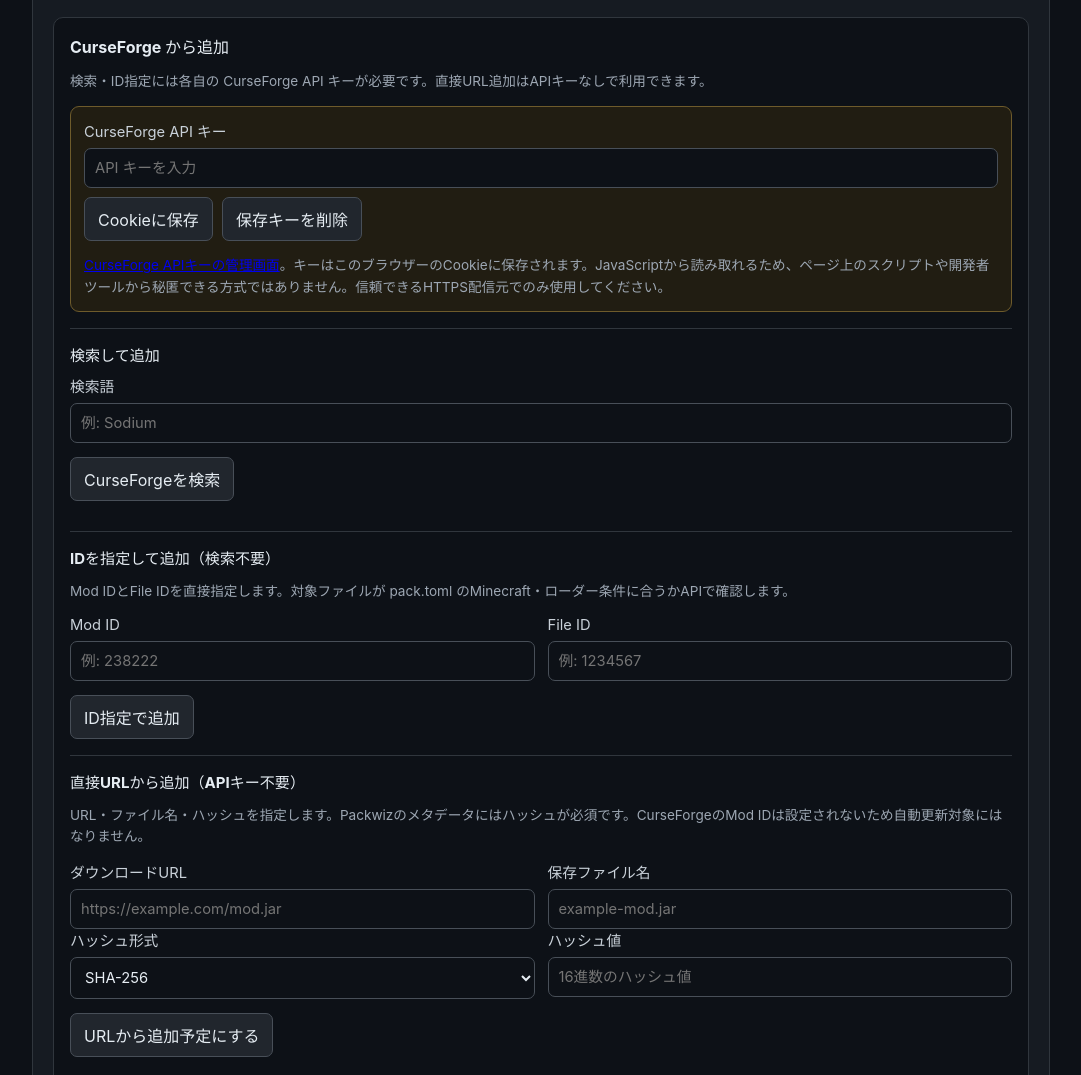
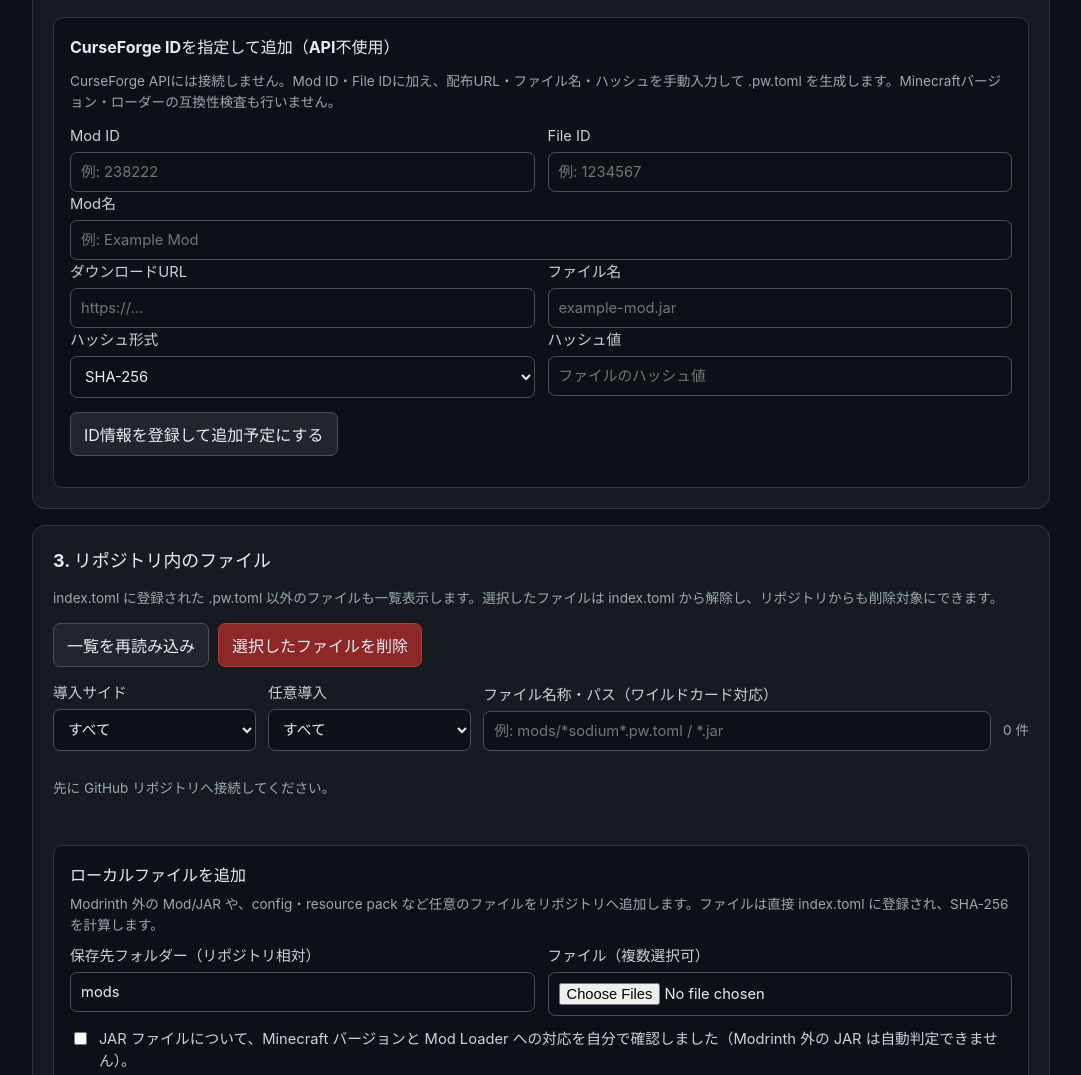
Before and after one commit to nestaida4096/Packwiz-Web-Manager, a plain HTML site: page index.html in a window 1280 px wide. Shown: the part 1127-2202 px from the top of the page, without its empty margins (99-1180 px from the left). Drawn offline with Linux system fonts and the light colour scheme.

Commit message:
Redesign CurseForge entry to work without API

```diff
--- a/index.html
+++ b/index.html
@@ -24,36 +24,14 @@
   >
 </label><div class="version-actions"><button id="refreshVersionCatalog" type="button" class="secondary">バージョン一覧を更新</button><button id="applyPackVersions" type="button" class="primary">pack.toml に適用</button></div></div><p class="hint" id="versionConfigStatus">接続後、pack.toml のバージョンを読み込みます。変更は「pack.toml に適用」で変更予定に追加されます。</p><div class="actions"><button id="searchMods">Mod を検索</button><button id="updateAll" class="secondary">選択した Mod の更新確認</button></div><div id="searchStatus" class="status" aria-live="polite"></div><div id="results" class="results"></div><section class="update-review" aria-labelledby="updateReviewTitle"><h3 id="updateReviewTitle">更新候補の確認</h3><p class="hint">更新候補を確認し、Mod ごとに変更予定への追加または却下を選択してください。この一覧に表示されているだけではコミット予定に追加されません。</p><div id="updateCandidates" class="results"><p class="hint">まだ更新候補はありません。</p></div></section>
   <section class="curseforge-panel" aria-labelledby="curseforgeTitle">
-    <h3 id="curseforgeTitle">CurseForge から追加</h3>
-    <p class="hint">検索・ID指定には各自の CurseForge API キーが必要です。直接URL追加はAPIキーなしで利用できます。</p>
-    <div class="cf-key-box">
-      <label>CurseForge API キー <input id="cfApiKey" type="password" autocomplete="off" placeholder="API キーを入力"></label>
-      <div class="actions"><button id="cfSaveKey" type="button" class="secondary">Cookieに保存</button><button id="cfForgetKey" type="button" class="secondary">保存キーを削除</button></div>
-      <p id="cfKeyStatus" class="status" aria-live="polite"></p>
-      <p class="hint"><a href="https://console.curseforge.com/" target="_blank" rel="noopener noreferrer">CurseForge APIキーの管理画面</a>。キーはこのブラウザーのCookieに保存されます。JavaScriptから読み取れるため、ページ上のスクリプトや開発者ツールから秘匿できる方式ではありません。信頼できるHTTPS配信元でのみ使用してください。</p>
-    </div>
-    <div class="cf-subsection">
-      <h4>検索して追加</h4>
-      <label>検索語 <input id="cfQuery" placeholder="例: Sodium"></label>
-      <div class="actions"><button id="cfSearch" type="button">CurseForgeを検索</button></div>
-      <div id="cfSearchStatus" class="status" aria-live="polite"></div>
-      <div id="cfResults" class="results"></div>
-    </div>
-    <div class="cf-subsection">
-      <h4>IDを指定して追加（検索不要）</h4>
-      <p class="hint">Mod IDとFile IDを直接指定します。対象ファイルが pack.toml のMinecraft・ローダー条件に合うかAPIで確認します。</p>
-      <div class="grid two"><label>Mod ID <input id="cfModId" inputmode="numeric" placeholder="例: 238222"></label><label>File ID <input id="cfFileId" inputmode="numeric" placeholder="例: 1234567"></label></div>
-      <div class="actions"><button id="cfAddById" type="button" class="secondary">ID指定で追加</button></div>
-      <p id="cfIdStatus" class="status" aria-live="polite"></p>
-    </div>
-    <div class="cf-subsection">
-      <h4>直接URLから追加（APIキー不要）</h4>
-      <p class="hint">URL・ファイル名・ハッシュを指定します。Packwizのメタデータにはハッシュが必須です。CurseForgeのMod IDは設定されないため自動更新対象にはなりません。</p>
-      <div class="grid two"><label>ダウンロードURL <input id="cfDirectUrl" type="url" placeholder="https://example.com/mod.jar"></label><label>保存ファイル名 <input id="cfDirectFilename" placeholder="example-mod.jar"></label></div>
-      <div class="grid two"><label>ハッシュ形式 <select id="cfDirectHashFormat"><option value="sha256">SHA-256</option><option value="sha1">SHA-1</option><option value="md5">MD5</option></select></label><label>ハッシュ値 <input id="cfDirectHash" placeholder="16進数のハッシュ値"></label></div>
-      <div class="actions"><button id="cfAddDirect" type="button" class="secondary">URLから追加予定にする</button></div>
-      <p id="cfDirectStatus" class="status" aria-live="polite"></p>
-    </div>
+    <h3 id="curseforgeTitle">CurseForge IDを指定して追加（API不使用）</h3>
+    <p class="hint">CurseForge APIには接続しません。Mod ID・File IDに加え、配布URL・ファイル名・ハッシュを手動入力して .pw.toml を生成します。Minecraftバージョン・ローダーの互換性検査も行いません。</p>
+    <div class="grid two"><label>Mod ID <input id="cfModId" inputmode="numeric" placeholder="例: 238222" required></label><label>File ID <input id="cfFileId" inputmode="numeric" placeholder="例: 1234567" required></label></div>
+    <label>Mod名 <input id="cfModName" placeholder="例: Example Mod"></label>
+    <div class="grid two"><label>ダウンロードURL <input id="cfManualUrl" type="url" placeholder="https://..." required></label><label>ファイル名 <input id="cfManualFilename" placeholder="example-mod.jar" required></label></div>
+    <div class="grid two"><label>ハッシュ形式 <select id="cfManualHashFormat"><option value="sha256">SHA-256</option><option value="sha512">SHA-512</option><option value="sha1">SHA-1</option><option value="md5">MD5</option><option value="murmur2">Murmur2</option></select></label><label>ハッシュ値 <input id="cfManualHash" placeholder="ファイルのハッシュ値" required></label></div>
+    <div class="actions"><button id="cfAddById" type="button" class="secondary">ID情報を登録して追加予定にする</button></div>
+    <p id="cfIdStatus" class="status" aria-live="polite"></p>
   </section>
 </section>
   <section class="panel"><h2>3. リポジトリ内のファイル</h2><p class="hint">index.toml に登録された .pw.toml 以外のファイルも一覧表示します。選択したファイルは index.toml から解除し、リポジトリからも削除対象にできます。</p><div class="actions"><button id="refreshMods" class="secondary">一覧を再読み込み</button><button id="removeSelected" class="danger">選択したファイルを削除</button></div><div class="file-filters">
```
